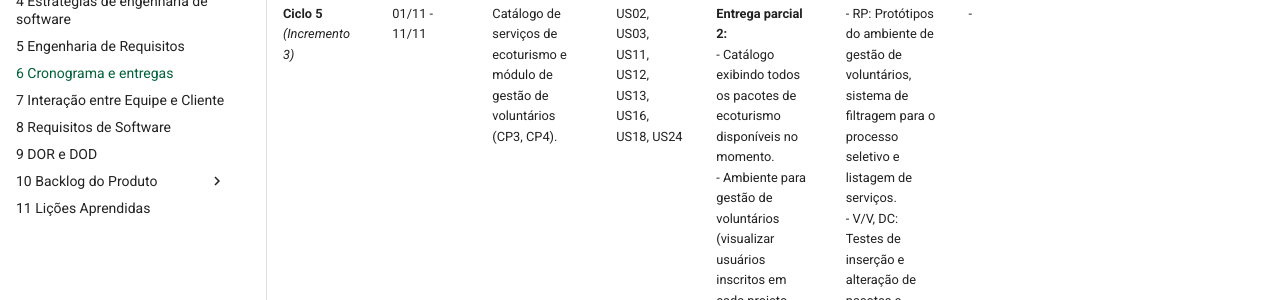
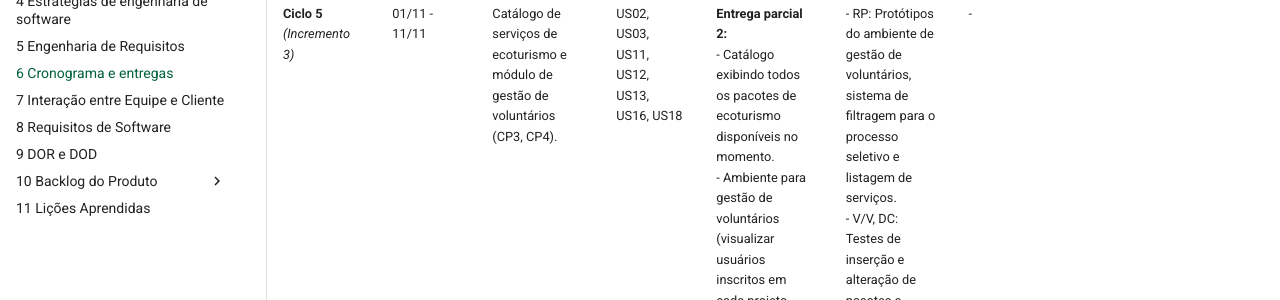
Before and after one commit to mdsreq-fga-unb/REQ-2026.2-T01-IBRADA-NET, an MkDocs documentation site: the page built from docs/documento-visao/6_cronograma.md, in a window 1280 px wide and 900 px high, scrolled down 2175 px. Shown: the part 254-554 px from the top of the window. Built offline with MkDocs 1.6.1 and Material for MkDocs 9.7.7, drawn with Linux system fonts in a browser that asks for light colours.

Commit message:
Ajuste em um erro na tabela

```diff
--- a/docs/documento-visao/6_cronograma.md
+++ b/docs/documento-visao/6_cronograma.md
@@ -6,7 +6,7 @@
 | **Ciclo 2** | 18/09 - 09/10 | Definição do escopo do produto. | - | - Requisitos funcionais e não funcionais, MVP, critérios de aceitação (DoD e DoR) e escopo do produto definido.<br>- Validação das características do produto (CPs). | - [V/V](../documentacao/glossario.md#atividades-de-er), A/C, E/D: Entrevistas com os stakeholders para validação das características de produto, funcionalidades planejadas, MVP e Escopo do produto.<br>- [DC](../documentacao/glossario.md#atividades-de-er): Priorização - Matriz 2x2 de priorização (Equipe), incluindo MoSCoW para valor de negócio (Stakeholders).<br>- [O/A](../documentacao/glossario.md#atividades-de-er), DC: Rastreabilidade preliminar de requisitos (OE -> CP -> RF -> US).<br>- V/V, DC: Critérios de aceitação para as características do produto. | - |
 | **Ciclo 3**<br>*(Incremento 1)* | 10/10 - 20/10 | Planejamento técnico e visual do produto, preparação dos requisitos para implementação. | - | - Entrega completa do documento “Visão do Produto e Projeto”.<br>- Preparação do ambiente de desenvolvimento (Next.js, MySQL, TypeScript).<br>- Arquitetura de software definida.<br>- Layout (design) do site definido. | - [RP](../documentacao/glossario.md#atividades-de-er): Protótipos de baixa fidelidade do layout do site e esboços das principais funcionalidades (cadastro, login, catálogos etc.).<br>- O/A, DC: Rastreabilidade atualizada. | Entrega da Unidade 2 (13/10/26) |
 | **Ciclo 4**<br>*(Incremento 2)* | 21/10 - 31/10 | Sistema de cadastro geral, ambiente para voluntários e solicitação de parceria (CP4, CP6). | US04, US05, US06, US07, US14, US15, US17, US19, US20, US21, US22, US23 | **Entrega parcial 1:**<br>- Definir perfis de acesso do sistema (gestor do IBRADA, apoiador, voluntário, cliente).<br>- Ambiente reservado para voluntários, com sistema de perfil e inscrição para programas abertos.<br>- Sistema de solicitação de parcerias para apoiadores.<br>- Definir regras do sistema do sistema de filtragem do funil. | - RP: Protótipos do sistema de cadastro, ambiente de voluntários e solicitação de parceria.<br>- V/V: Histórias de usuários para CP4 e CP6 com checklist de critérios de aceitação de segurança.<br>- V/V, DC: Testes de controle de acesso ao site, com evidências.<br>- O/A, DC: Rastreabilidade atualizada.<br>- V/V, A/C, E/D: Validação dos protótipos e funcionalidades com o cliente via vídeo chamada. | - |
-| **Ciclo 5**<br>*(Incremento 3)* | 01/11 - 11/11 | Catálogo de serviços de ecoturismo e módulo de gestão de voluntários (CP3, CP4). | US02, US03, US11, US12, US13, US16, US18, US24 | **Entrega parcial 2:**<br>- Catálogo exibindo todos os pacotes de ecoturismo disponíveis no momento.<br>- Ambiente para gestão de voluntários (visualizar usuários inscritos em cada projeto, processo de seleção via filtro).<br>- Sistema de gestão de seleção de voluntários com um funil.<br>- Definir regras e dependências do sistema de pagamento. | - RP: Protótipos do ambiente de gestão de voluntários, sistema de filtragem para o processo seletivo e listagem de serviços.<br>- V/V, DC: Testes de inserção e alteração de pacotes e voluntários com evidências.<br>- V/V: Histórias de usuários para CP4 e CP3 com checklist de critérios de aceitação de segurança.<br>- O/A, DC: Rastreabilidade e documentação atualizada.<br>- V/V, A/C, E/D: Validação dos protótipos e funcionalidades com o cliente via vídeo chamada. | - |
+| **Ciclo 5**<br>*(Incremento 3)* | 01/11 - 11/11 | Catálogo de serviços de ecoturismo e módulo de gestão de voluntários (CP3, CP4). | US02, US03, US11, US12, US13, US16, US18 | **Entrega parcial 2:**<br>- Catálogo exibindo todos os pacotes de ecoturismo disponíveis no momento.<br>- Ambiente para gestão de voluntários (visualizar usuários inscritos em cada projeto, processo de seleção via filtro).<br>- Sistema de gestão de seleção de voluntários com um funil.<br>- Definir regras e dependências do sistema de pagamento. | - RP: Protótipos do ambiente de gestão de voluntários, sistema de filtragem para o processo seletivo e listagem de serviços.<br>- V/V, DC: Testes de inserção e alteração de pacotes e voluntários com evidências.<br>- V/V: Histórias de usuários para CP4 e CP3 com checklist de critérios de aceitação de segurança.<br>- O/A, DC: Rastreabilidade e documentação atualizada.<br>- V/V, A/C, E/D: Validação dos protótipos e funcionalidades com o cliente via vídeo chamada. | - |
 | **Ciclo 6**<br>*(Incremento 4)* | 12/11 - 22/11 | Sistema de triagem de mensagens e módulo transacional (CP3, CP2). | US01, US08, US09, US10 | **Entrega parcial 3:**<br>- Sistema de triagem para identificar o problema do usuário e direcioná-lo de acordo.<br>- Módulo transicional que permite compra de pacotes de ecoturismo disponível direto do site.<br>- Sistema de solicitação de parcerias para apoiadores. | - RP: Protótipos do sistema de ambiente de compra de pacotes de ecoturismo e sistema de triagem de mensagens.<br>- V/V, DC: Testes de segurança e confirmação de transações, com evidências.<br>- V/V: Histórias de usuários para CP3 e CP2 com checklist de critérios de aceitação de segurança.<br>- O/A, DC: Rastreabilidade e documentação atualizada.<br>- V/V, A/C, E/D: Validação dos protótipos e funcionalidades com o cliente via vídeo chamada. | Entrega da Unidade 3 (17/11/26) |
 | **Ciclo 7**<br>*(Fechamento)* | 23/11 - 10/12 | Testes gerais e transição para a organização. | - | **Preparação para transição:**<br>- Verificação e testes de compatibilidade com a hospedagem atual, recuperação e backups.<br>- Configurar o produto de acordo com o sistema de produção da instituição.<br>- Treinamento dos coordenadores do sistema com manual de operação.<br>- Definição de responsabilidade pela manutenção do sistema.<br>**Entrega do Produto Mínimo Viável (MVP):**<br>- Transferência do produto para o site atual do IBRADA. | - V/V, DC: Testes de hospedagem e sistemas de segurança do site com evidências..<br>- V/V, A/C: Apresentação do produto desenvolvido para o cliente.<br>- O/A: Transição operacional (cutover). | Entrega da Unidade 4 (01/12/26) |
 
```
